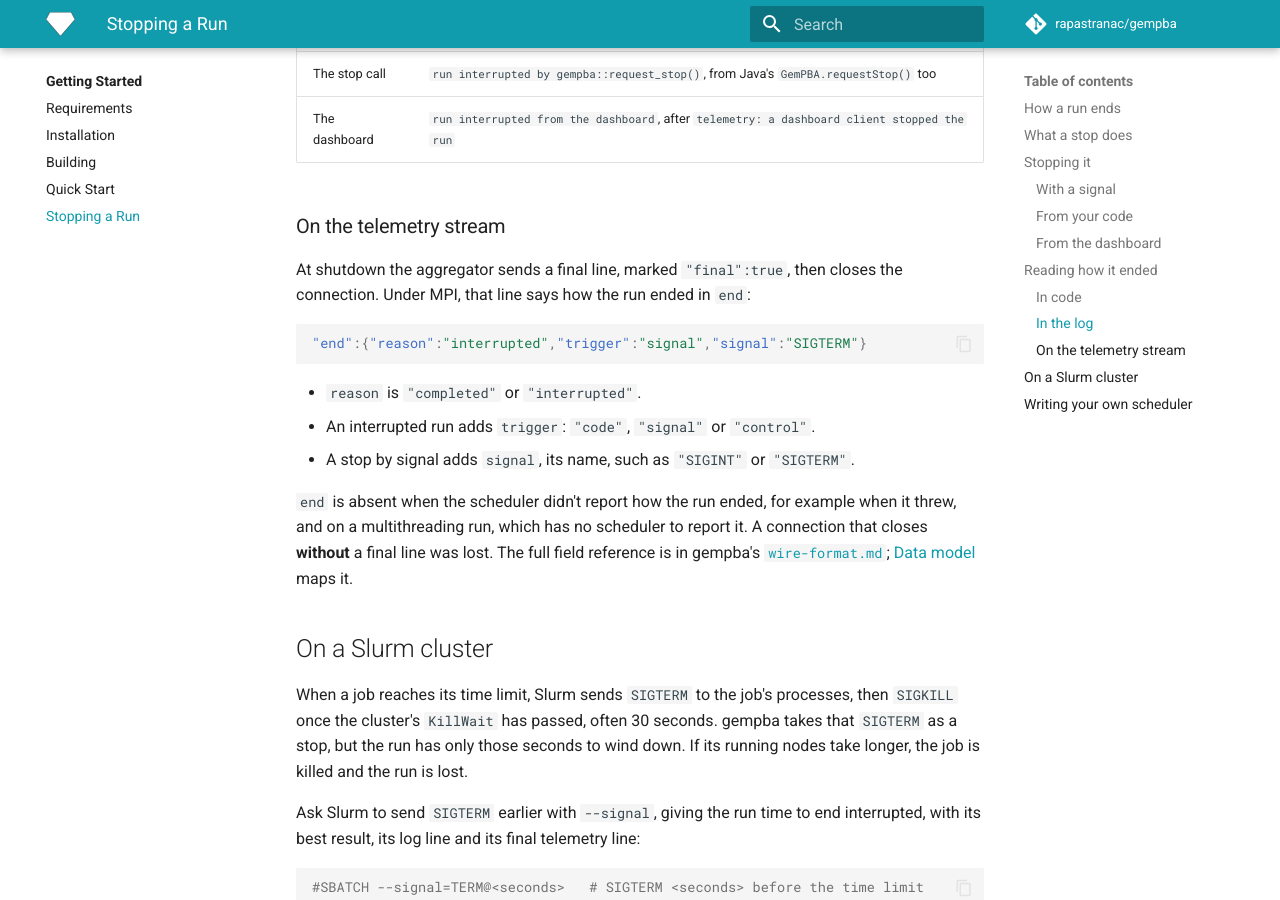
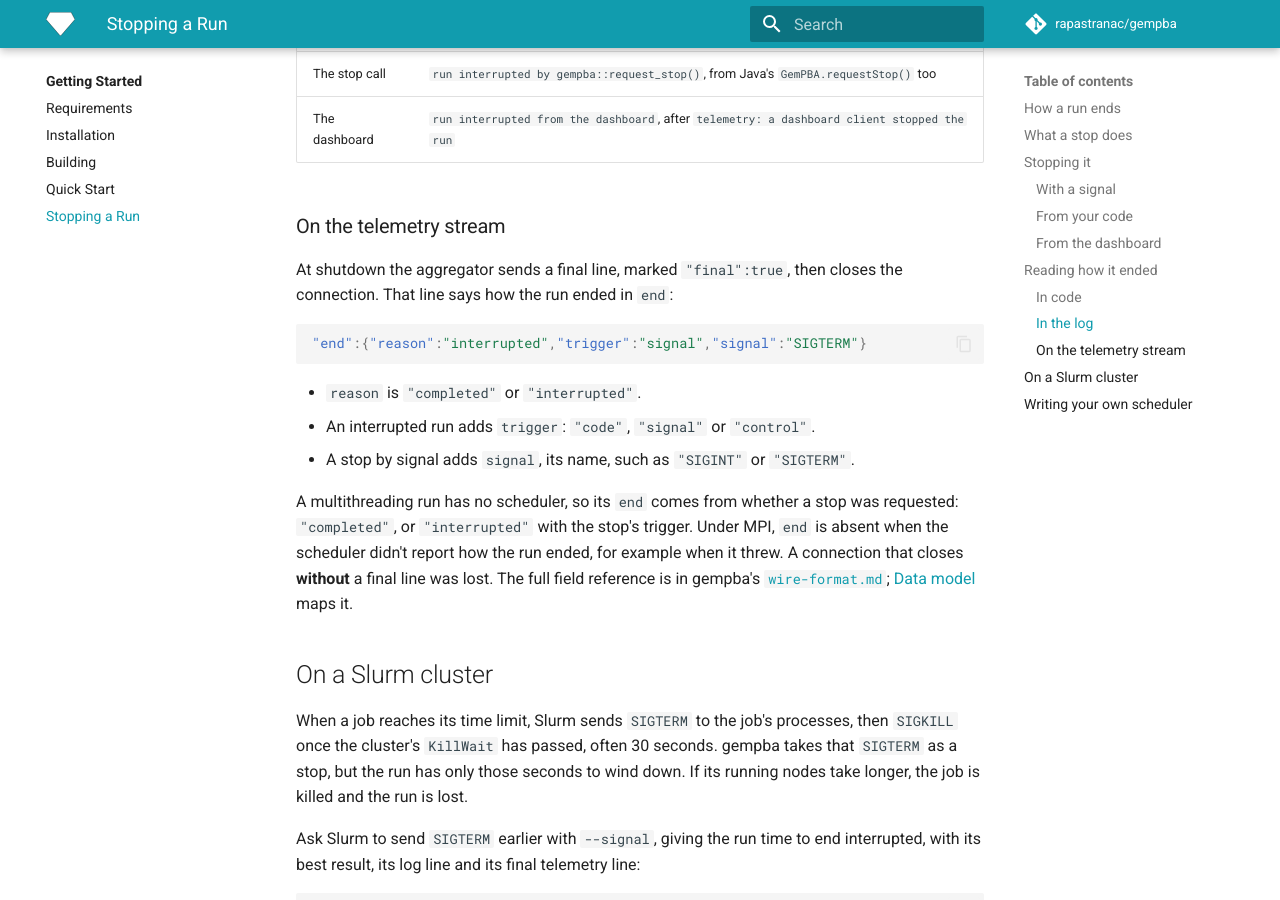
Before and after one commit to rapastranac/gempba-docs, an MkDocs documentation site: the page built from docs/stopping-a-run.md, in a window 1280 px wide and 900 px high, scrolled down 3933 px. Built offline with MkDocs 1.6.1 and Material for MkDocs 9.7.7, drawn with Linux system fonts in a browser that asks for light colours; comment, search, counter and statistics services are not loaded.

Commit message:
#465 docs(#465): Say a multithreading run's final line carries end too
- Fixes a4956a3 "#465 docs: Explain how to stop a run and how it ended"
- Fixes 7fff134 "#465 docs(#18): Add the stop line and the final line's end to the telemetry pages"

```diff
--- a/docs/stopping-a-run.md
+++ b/docs/stopping-a-run.md
@@ -153,7 +153,7 @@ At shutdown the aggregator sends a final line, marked `"final":true`, then close
 - An interrupted run adds `trigger`: `"code"`, `"signal"` or `"control"`.
 - A stop by signal adds `signal`, its name, such as `"SIGINT"` or `"SIGTERM"`.
 
-`end` is absent when the scheduler didn't report how the run ended, for example when it threw, and on a multithreading run, which has no scheduler to report it. A connection that closes **without** a final line was lost. The full field reference is in gempba's [`wire-format.md`](https://github.com/rapastranac/gempba/blob/main/docs/telemetry/wire-format.md); [Data model](telemetry/data-model.md) maps it.
+A multithreading run has no scheduler, so its `end` comes from whether a stop was requested: `"completed"`, or `"interrupted"` with the stop's trigger. Under MPI, `end` is absent when the scheduler didn't report how the run ended, for example when it threw. A connection that closes **without** a final line was lost. The full field reference is in gempba's [`wire-format.md`](https://github.com/rapastranac/gempba/blob/main/docs/telemetry/wire-format.md); [Data model](telemetry/data-model.md) maps it.
 
 ## On a Slurm cluster
 
```
Also changed, not shown: other parts of docs/stopping-a-run.md (+1 -1 lines), docs/telemetry/data-model.md (+1 -1 lines).
